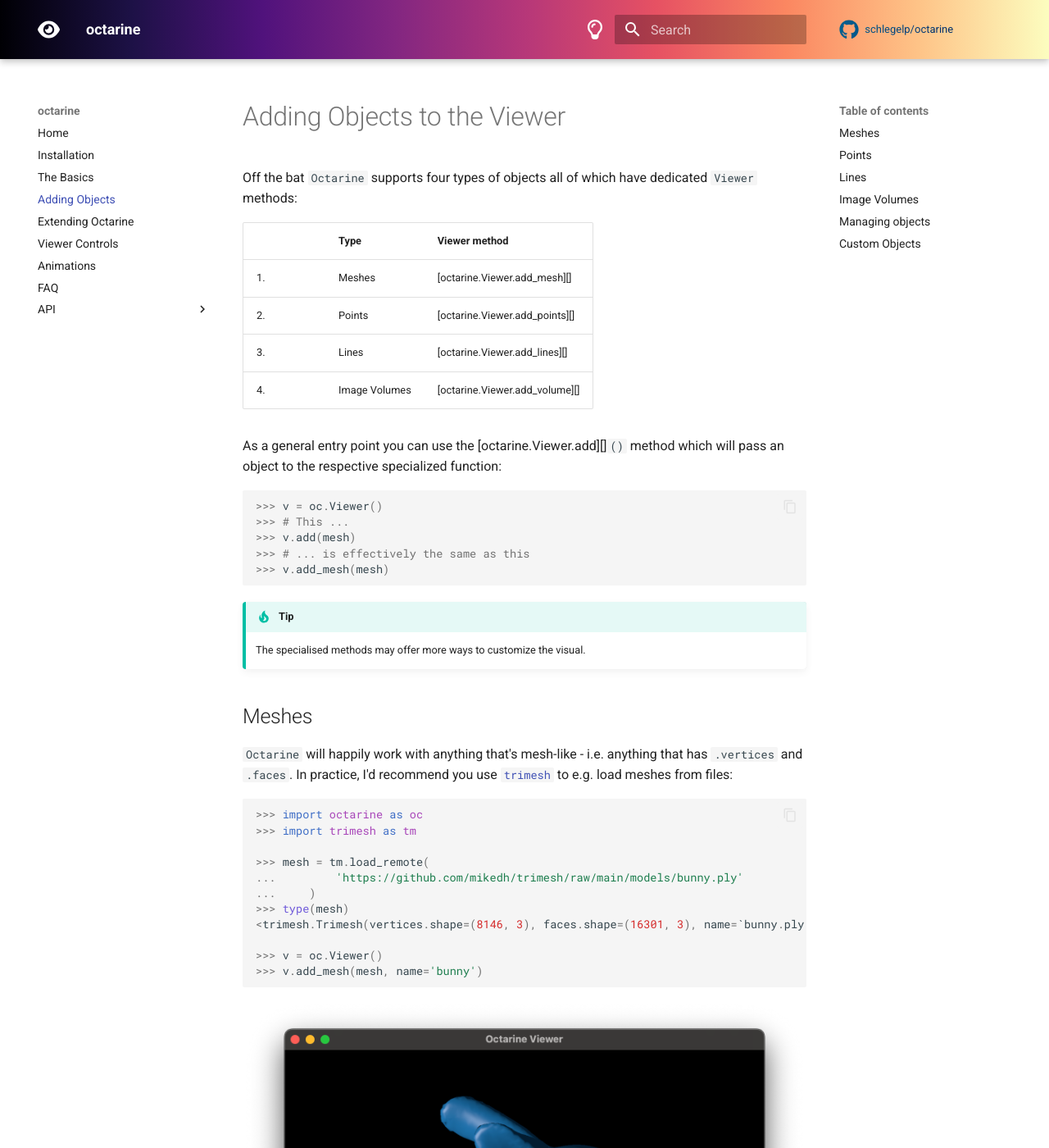
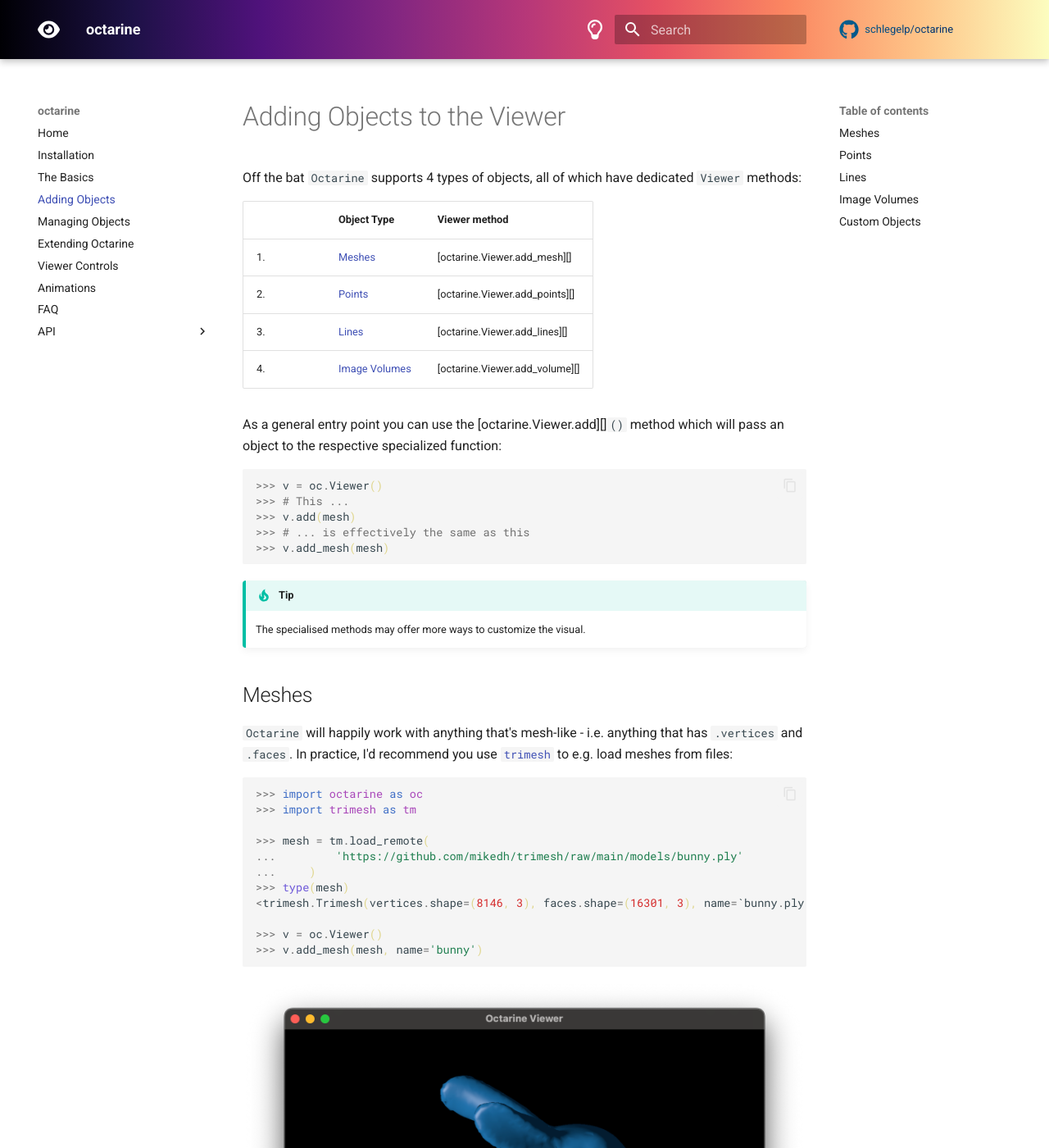
Before and after one commit to schlegelp/octarine, an MkDocs documentation site: the page built from docs/objects.md, in a window 1280 px wide and 1400 px high. Shown: the whole window at 82% size. Built offline with MkDocs 1.6.1 and Material for MkDocs 9.7.7, drawn with Linux system fonts in a browser that asks for light colours; comment, search, counter and statistics services are not loaded; some of the changed text lies outside the part shown.

Commit message:
update docs

````diff
--- a/docs/objects.md
+++ b/docs/objects.md
@@ -1,14 +1,14 @@
 # Adding Objects to the Viewer
 
-Off the bat `Octarine` supports four types of objects all of
+Off the bat `Octarine` supports 4 types of objects, all of
 which have dedicated `Viewer` methods:
 
-|   | Type          | Viewer method                  |
-|---|---------------|--------------------------------|
-| 1.| Meshes        | [octarine.Viewer.add_mesh][]   |
-| 2.| Points        | [octarine.Viewer.add_points][] |
-| 3.| Lines         | [octarine.Viewer.add_lines][]  |
-| 4.| Image Volumes | [octarine.Viewer.add_volume][] |
+|   | Object Type                       | Viewer method                  |
+|---|-----------------------------------|--------------------------------|
+| 1.| [Meshes](#meshes)                 | [octarine.Viewer.add_mesh][]   |
+| 2.| [Points](#points)                 | [octarine.Viewer.add_points][] |
+| 3.| [Lines](#lines)                   | [octarine.Viewer.add_lines][]  |
+| 4.| [Image Volumes](#image-volumes)   | [octarine.Viewer.add_volume][] |
 
 As a general entry point you can use the [octarine.Viewer.add][]`()` method
 which will pass an object to the respective specialized function:
@@ -106,58 +106,6 @@ array([[0.38, 0.  , 0.  ],
 ![brain volume](_static/brain_volume_example.png)
 
 
-## Managing objects
-
-As you add objects to the [octarine.Viewer][], you might want to keep track of
-them so you can e.g. colorize or remove them.
-
-Unless specified, each object gets a generic identifier:
-
-```python
->>> duck = tm.load_remote(
-...         'https://github.com/mikedh/trimesh/raw/main/models/Duck.glb'
-...     )
-
->>> # Add the duck
->>> v.add_mesh(duck)
-```
-
-![bunny example](_static/duck_example.png)
-
-Let's check what objects are there:
-
-```python
->>> v.objects
-OrderedDict([('Object', [<pygfx.Mesh at 0x37f4f8b90>])])
-```
-
-The `.objects` property will return a dictionary mapping IDs to `pygfx` visuals.
-
-Alternatively, you can also do this:
-
-```python
->>> v['Object']
-[<pygfx.Mesh at 0x37f4f8b90>]
-```
-
-Instead of generic IDs, we can also explicitly set the ID:
-
-```python
->>> v.add_mesh(duck, name='Duck')
->>> v.objects
-OrderedDict([('Duck', [<pygfx.Mesh at 0x37f5f8a12>])])
-```
-
-This can also be used to combine multiple objects under the same ID.
-
-Why are these IDs relevant? Well, they help you manipulate objects after
-they've been added:
-
-```
->>> v.set_colors({'Duck': 'w'})
->>> v.hide_objects('Duck')
-```
-
 ## Custom Objects
 
 What if you have want to visualize something not currently supported
--- a/docs/stylesheets/extra.css
+++ b/docs/stylesheets/extra.css
@@ -14,6 +14,15 @@ code.highlight span.n:first-child {
 }
 code.highlight span.n:not(:first-child) {
   color: #666;
+}
+
+ /* Set True/False */
+.highlight span.kc {
+  color: #548fed;
+}
+/* Set parentheses color */
+.highlight span.p {
+  color: #dfd58b;
 }
 
 /* Indentation. */
--- a/mkdocs.yml
+++ b/mkdocs.yml
@@ -14,6 +14,7 @@ nav:
   - "Installation": install.md
   - "The Basics": intro.md
   - "Adding Objects": objects.md
+  - "Managing Objects": manage.md
   - "Extending Octarine": extending.md
   - "Viewer Controls": controls.md
   - "Animations": animations.md
````
Also changed, not shown: docs/animations.md (+1 -1 lines), docs/controls.md (+2 -2 lines), docs/manage.md (added, +54 -0 lines).
